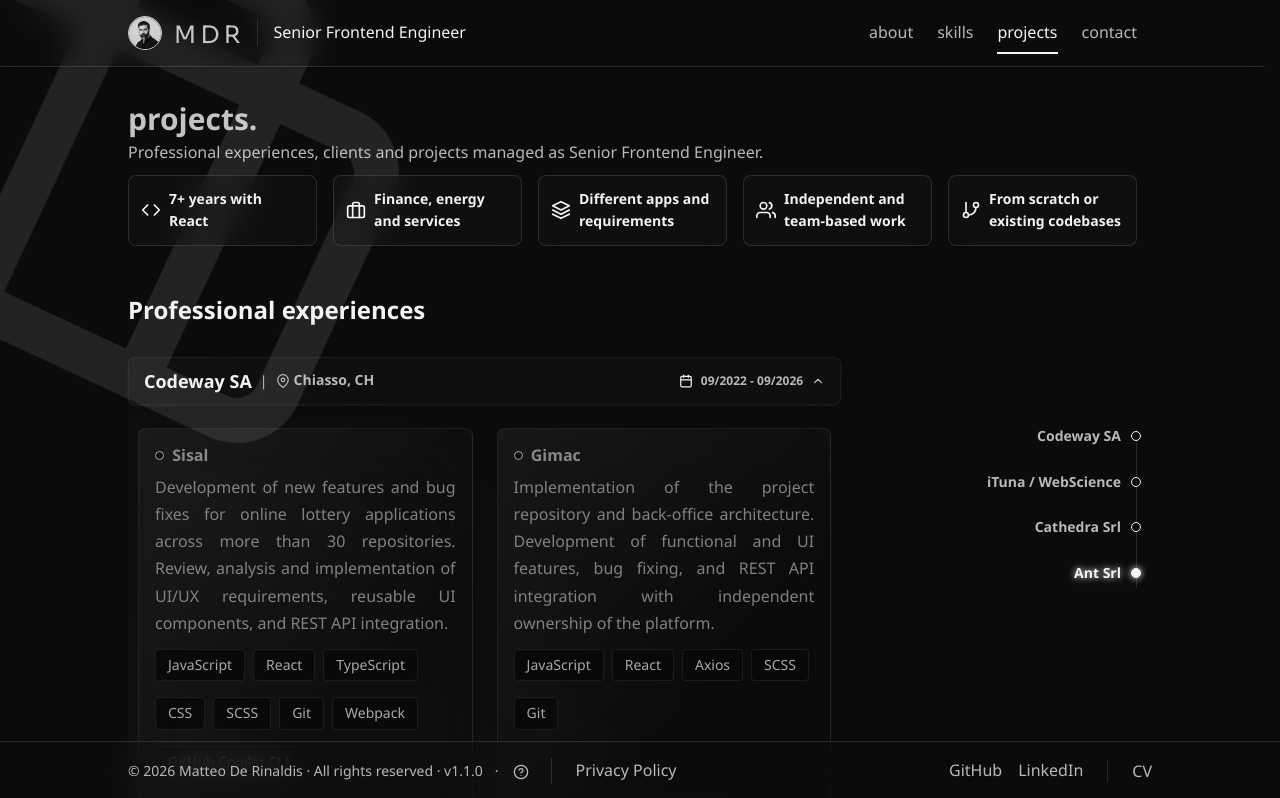
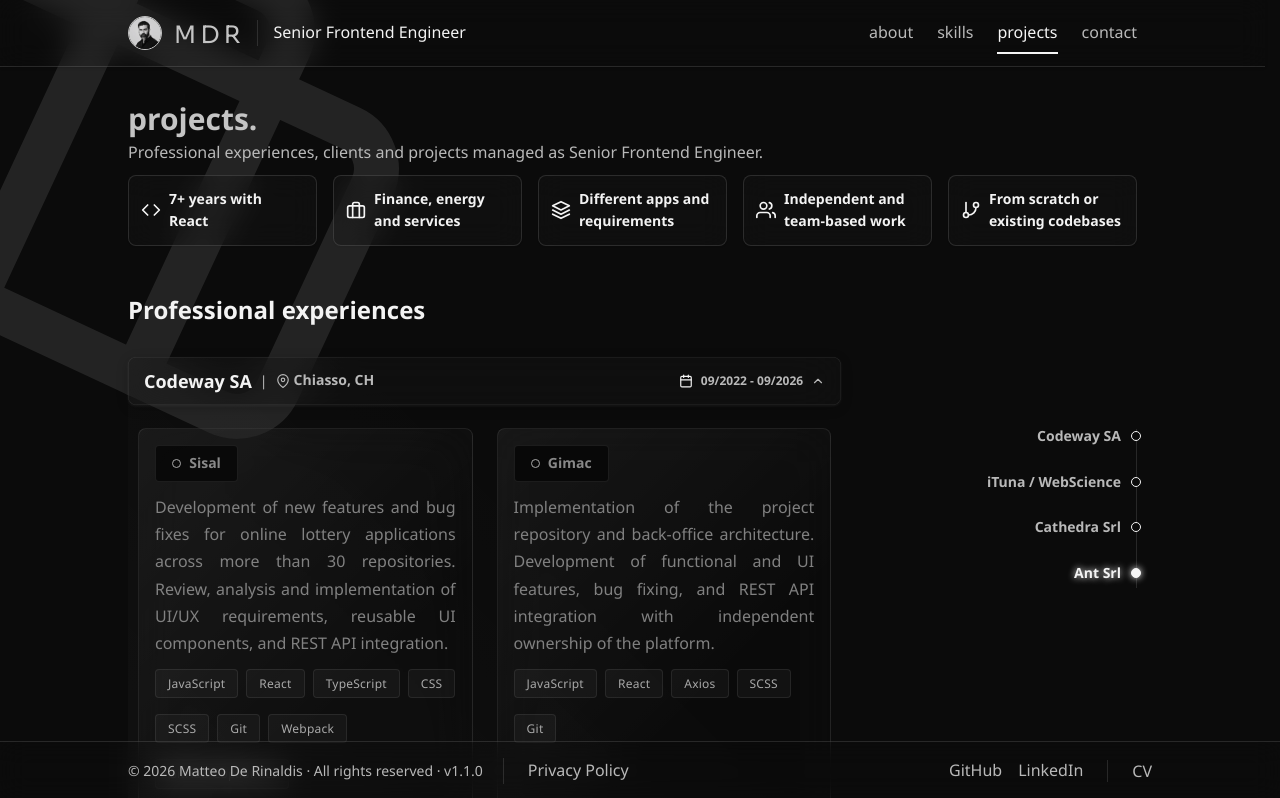
Before and after one commit to MatteoDeRinaldis/portfolio-react, a React (Vite) app: page /projects in a window 1280 px wide. Shown: the top 798 px of the page. Built offline with nearby package versions, Linux system fonts and the light colour scheme.

Commit message:
fix: projects badges, glass blur fix and footer tweaks

```diff
--- a/src/components/Footer/Footer.styles.ts
+++ b/src/components/Footer/Footer.styles.ts
@@ -34,7 +34,9 @@ export const FooterToggle = styled.button<{ $visible: boolean }>`
   border-radius: ${({ theme }) => theme.borderRadius.full};
   background-color: ${({ theme }) => theme.colors.background};
   color: ${({ theme }) => theme.colors.primary};
-  box-shadow: ${({ theme }) => theme.shadows.md};
+  box-shadow: ${({ theme }) => (theme.mode === 'dark'
+    ? '0 6px 16px rgba(0, 0, 0, 0.7), 0 2px 5px rgba(0, 0, 0, 0.55), inset 0 1px 0 rgba(255, 255, 255, 0.12)'
+    : '0 6px 16px rgba(17, 17, 17, 0.3), 0 2px 5px rgba(17, 17, 17, 0.2), inset 0 1px 0 rgba(255, 255, 255, 0.7)')};
   transform: translate(-50%, -50%);
   opacity: ${({ $visible }) => ($visible ? 1 : 0)};
   visibility: ${({ $visible }) => ($visible ? 'visible' : 'hidden')};
@@ -58,7 +60,8 @@ export const FooterToggle = styled.button<{ $visible: boolean }>`
     left: auto;
     width: 3rem;
     height: 3rem;
-    transform: translateY(-120%);
+    top: ${({ theme }) => `calc(-1 * ${theme.spacing[4]})`};
+    transform: translateY(-100%);
 
     svg {
       width: 1.5rem;
@@ -69,7 +72,7 @@ export const FooterToggle = styled.button<{ $visible: boolean }>`
 
   @media (max-width: ${({ theme }) => theme.breakpoints.mobile}) {
     &:hover {
-      transform: translateY(-125%);
+      transform: translateY(calc(-100% - 4px));
     }
   }
 
@@ -116,10 +119,19 @@ export const FooterText = styled.p`
   }
 `;
 
-export const FooterSeparator = styled.span`
+const hideOnDesktop = css<{ $hideOnDesktop?: boolean }>`
+  ${({ $hideOnDesktop, theme }) => $hideOnDesktop && css`
+    @media (min-width: calc(${theme.breakpoints.mobile} + 1px)) {
+      display: none;
+    }
+  `}
+`;
+
+export const FooterSeparator = styled.span<{ $hideOnDesktop?: boolean }>`
   margin: 0 ${({ theme }) => theme.spacing[3]};
   color: ${({ theme }) => theme.colors.textLight};
   white-space: nowrap;
+  ${hideOnDesktop}
 `;
 
 export const FooterLegal = styled.div`
@@ -239,8 +251,9 @@ export const PrivacyLink = styled.a`
   }
 `;
 
-export const TechnicalOverviewLink = styled.button`
+export const TechnicalOverviewLink = styled.button<{ $hideOnDesktop?: boolean }>`
   display: inline-flex;
+  ${hideOnDesktop}
   align-items: center;
   justify-content: center;
   vertical-align: middle;
--- a/src/components/Footer/Footer.tsx
+++ b/src/components/Footer/Footer.tsx
@@ -158,6 +158,8 @@ export const Footer: FC<FooterProps> = ({ isHomeEngineerHovered, isHomeRoleHover
     };
   }, []);
 
+  const hideTechnicalOverviewOnDesktop = pathname === '/skills' || pathname === '/projects';
+
   const scrollToTop = () => {
     window.scrollTo({
       top: 0,
@@ -206,8 +208,9 @@ export const Footer: FC<FooterProps> = ({ isHomeEngineerHovered, isHomeRoleHover
           <FooterLegal>
             <FooterText>
               &copy; 2026 Matteo De Rinaldis · {t('common.allRightsReserved')} · v{packageJson.version}
-              <FooterSeparator aria-hidden="true">·</FooterSeparator>
+              <FooterSeparator aria-hidden="true" $hideOnDesktop={hideTechnicalOverviewOnDesktop}>·</FooterSeparator>
               <TechnicalOverviewLink
+                $hideOnDesktop={hideTechnicalOverviewOnDesktop}
                 ref={technicalOverviewTriggerRef}
                 type="button"
                 onClick={() => setIsTechnicalOverviewOpen(true)}
--- a/src/pages/Projects.tsx
+++ b/src/pages/Projects.tsx
@@ -16,6 +16,7 @@ import type { ProjectExperience } from '../data/cv';
 
 const ProjectsPageWrapper = styled(PageWrapper)`
   position: relative;
+  isolation: isolate;
   overflow-x: clip;
   overflow-y: visible;
 
@@ -29,7 +30,7 @@ const ProjectsBackgroundIcon = styled.div`
   position: absolute;
   top: -5%;
   left: -10vw;
-  z-index: 0;
+  z-index: -1;
   color: ${({ theme }) => theme.colors.primary};
   font-size: clamp(18rem, 42vw, 44rem);
   line-height: 1;
@@ -795,12 +796,18 @@ const DesktopProjectContent = styled.div`
 `;
 
 const ProjectClient = styled.h4`
-  display: flex;
+  display: inline-flex;
   align-items: center;
+  align-self: flex-start;
   gap: ${({ theme }) => theme.spacing[2]};
-  margin: 0 0 ${({ theme }) => theme.spacing[2]};
+  margin: 0 0 ${({ theme }) => theme.spacing[3]};
+  padding: ${({ theme }) => `${theme.spacing[2]} ${theme.spacing[4]}`};
+  border: 1px solid ${({ theme }) => theme.colors.border};
+  border-radius: ${({ theme }) => theme.borderRadius.sm};
+  background-color: ${({ theme }) => (theme.mode === 'dark' ? '#080808' : '#dededb')};
   color: ${({ theme }) => theme.colors.secondary};
-  font-size: ${({ theme }) => theme.fontSizes.base};
+  font-size: ${({ theme }) => theme.fontSizes.sm};
+  line-height: 1.35;
 
   &::before {
     flex: 0 0 auto;
@@ -833,12 +840,22 @@ const TechnologyList = styled.ul`
 `;
 
 const Technology = styled.li`
+  display: inline-flex;
+  align-items: center;
   padding: ${({ theme }) => `${theme.spacing[1]} ${theme.spacing[3]}`};
   border: 1px solid ${({ theme }) => theme.colors.border};
   border-radius: ${({ theme }) => theme.borderRadius.sm};
+  background-color: ${({ theme }) => (theme.mode === 'dark' ? 'rgba(255, 255, 255, 0.05)' : 'rgba(0, 0, 0, 0.03)')};
   color: ${({ theme }) => theme.colors.text};
-  background-color: ${({ theme }) => (theme.mode === 'dark' ? '#080808' : '#dededb')};
-  font-size: ${({ theme }) => theme.fontSizes.sm};
+  font-size: ${({ theme }) => theme.fontSizes.xs};
+  font-weight: ${({ theme }) => theme.fontWeights.medium};
+  letter-spacing: 0.02em;
+  transition: all ${({ theme }) => theme.transitions.fast};
+
+  &:hover {
+    border-color: ${({ theme }) => theme.colors.primary};
+    color: ${({ theme }) => theme.colors.primary};
+  }
 `;
 
 export const Projects: FC = () => {
```
